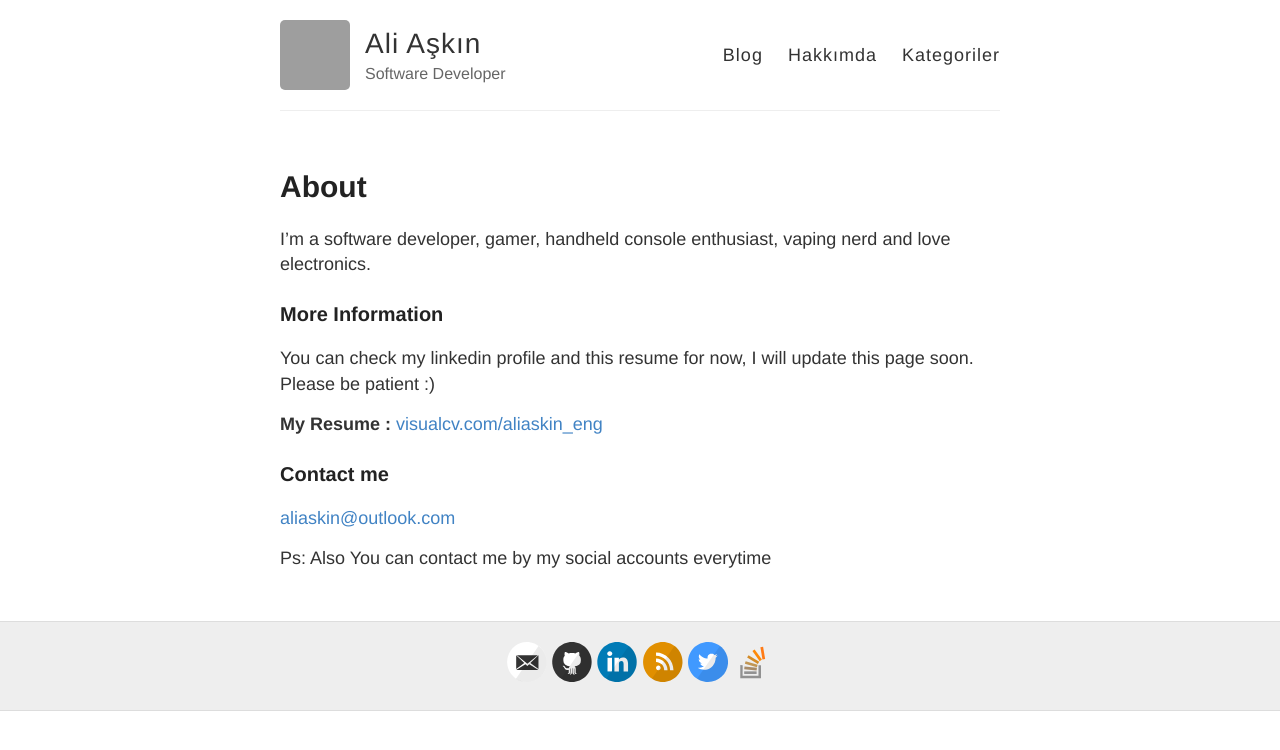
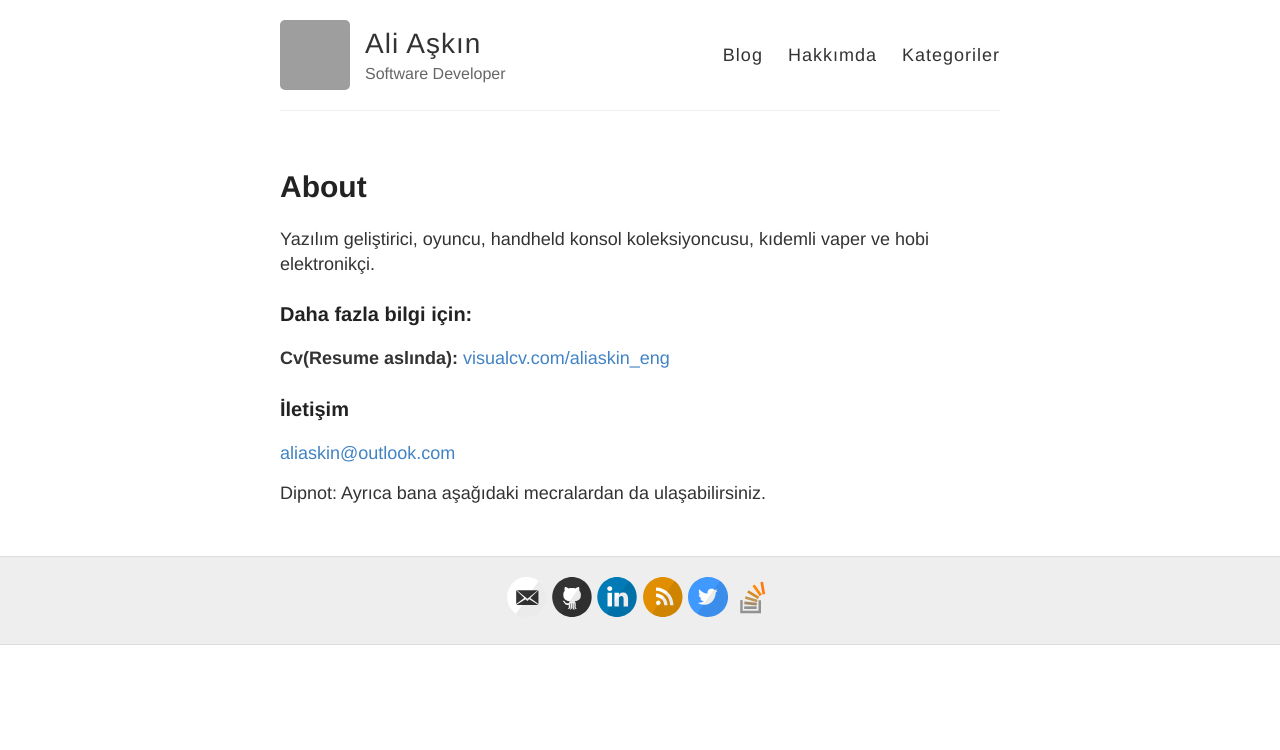
Before and after one commit to darkrpd/darkrpd.github.io, a Jekyll site: the page built from about.md, in a window 1280 px wide. Shown: the top 750 px of the page. Built offline with Jekyll 4.4.1, drawn with Linux system fonts in a browser that asks for light colours; grey boxes are pictures that could not be loaded.

Commit message:
Updated About

```diff
--- a/about.md
+++ b/about.md
@@ -4,16 +4,14 @@ permalink: "/about/"
 layout: page
 ---
 
-I'm a software developer, gamer, handheld console enthusiast, vaping nerd and love electronics.
+Yazılım geliştirici, oyuncu, handheld konsol koleksiyoncusu, kıdemli vaper ve hobi elektronikçi.
 
-### More Information
+### Daha fazla bilgi için:
 
-You can check my linkedin profile and this resume for now, I will update this page soon. Please be patient :)
+**Cv(Resume aslında):** [visualcv.com/aliaskin_eng](https://www.visualcv.com/aliaskin_eng)
 
-**My Resume :** [visualcv.com/aliaskin_eng](https://www.visualcv.com/aliaskin_eng)
-
-### Contact me
+### İletişim
 
 [aliaskin@outlook.com](mailto:aliaskin@outlook.com)
 
-Ps: Also You can contact me by my social accounts everytime
+Dipnot: Ayrıca bana aşağıdaki mecralardan da ulaşabilirsiniz.
```
